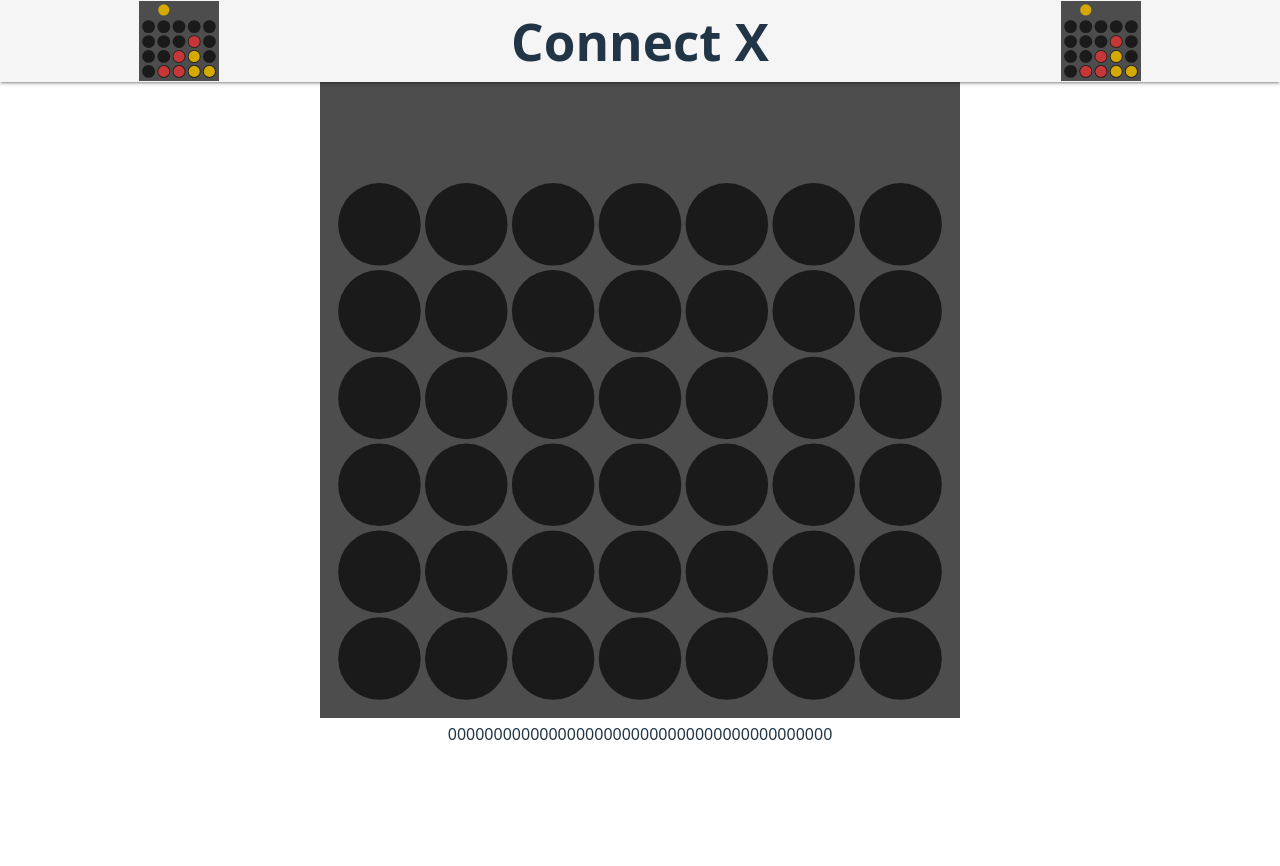
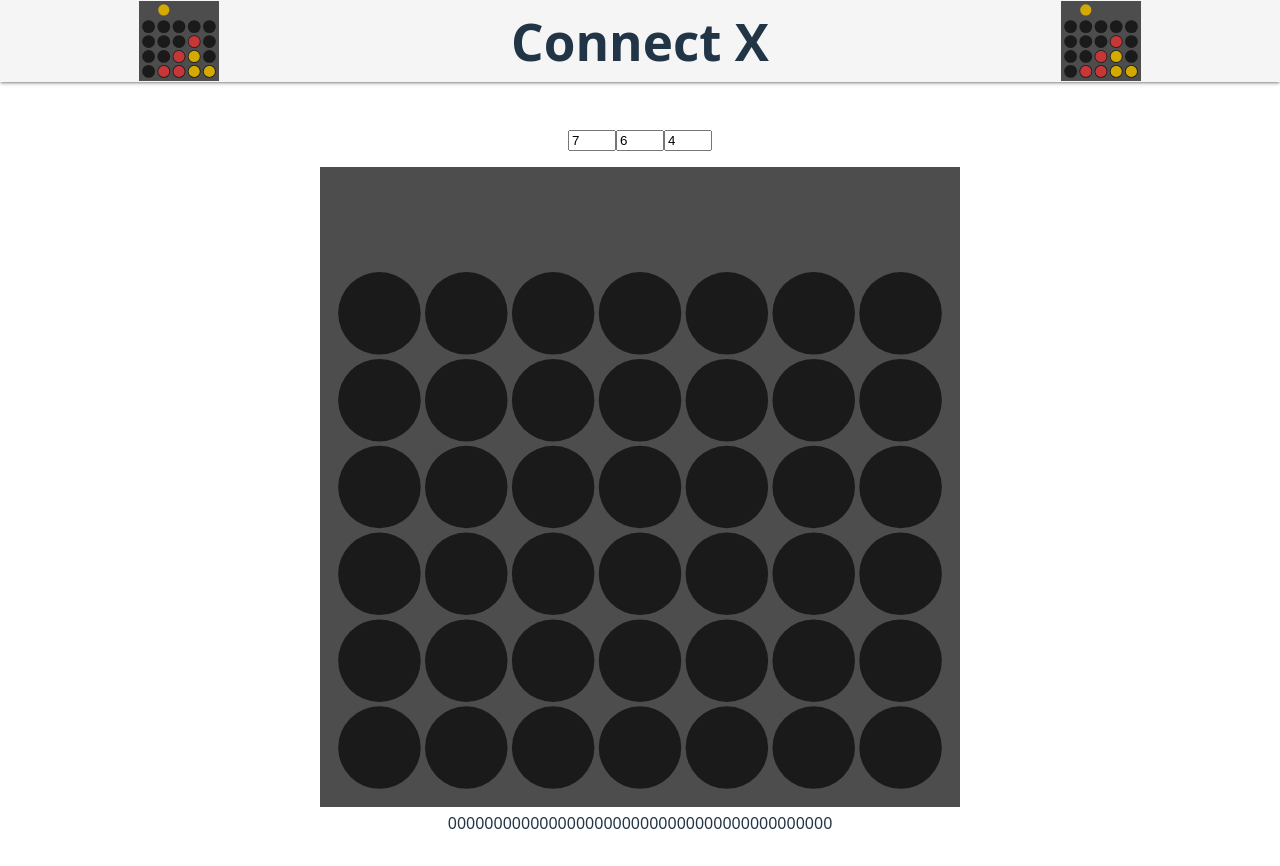
Before and after one commit to pauldubois98/ReactTraining, a React (Vite) app in the folder connect_x/: page / in a window 1280 px wide. Before the commit the page ends 800 px from the top, so only its background shows below. Built offline with nearby package versions, Linux system fonts and the light colour scheme.

Commit message:
added form styles

```diff
--- /dev/null
+++ b/connect_x/src/Form.css
@@ -0,0 +1,7 @@
+form{
+    margin: 1em;
+    margin-top: 6em;
+}
+input[type=number]{
+    width: 3em;
+}
--- a/connect_x/src/Form.jsx
+++ b/connect_x/src/Form.jsx
@@ -1,3 +1,5 @@
+import "./Form.css";
+
 function Form(props) {
     const N = props.N;
     const setN = props.setN;
@@ -24,7 +26,7 @@ function Form(props) {
         const nb = Number(e.target.value);
         if (nb >= 1 && nb <= Math.max(N, M)) {
             setX(nb);
-            setBoard(new Array(N * M).fill(0));
+            // setBoard(new Array(N * M).fill(0));
         }
     }
     return (
```
